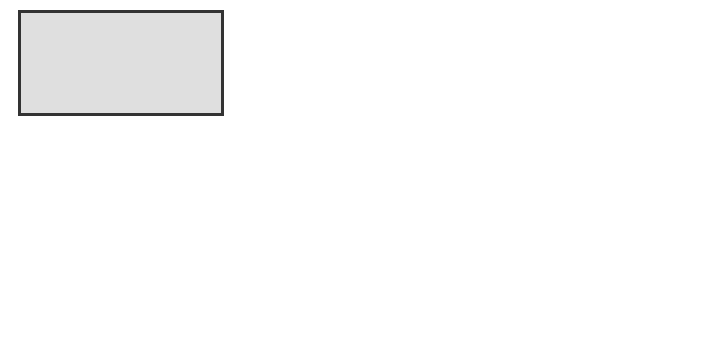
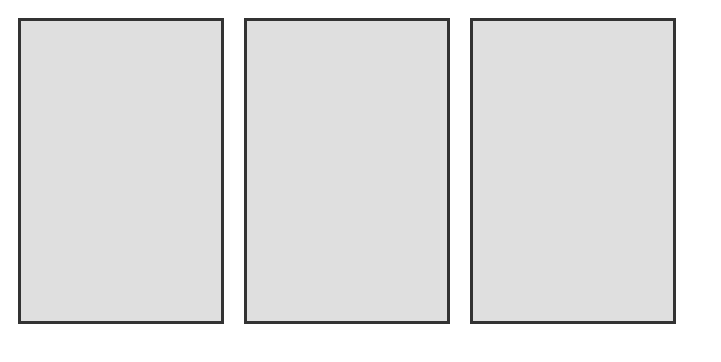
Before and after one commit to Emilymatoke/CSS, a plain HTML site: page flex index.html in a window 1280 px wide. Shown: the whole page, without its empty margins (0-721 px from the left). Drawn offline with Linux system fonts and the light colour scheme.

Commit message:
Changes made to flexbox

```diff
--- a/flex index.html
+++ b/flex index.html
@@ -7,7 +7,12 @@
     <link rel="stylesheet" href="style2.css">
 </head>
 <body>
-    <div class="flexbox-container"></div>
+    <div class="flexbox-container">
        <div class="flexbox-item flexbox-item-1"></div>
+       <div class="flexbox-item flexbox-item-2"></div>
+       <div class="flexbox-item flexbox-item-3"></div>
+
+    </div>
+
 </body>
 </html>
--- a/style2.css
+++ b/style2.css
@@ -1,5 +1,5 @@
-.flebox-container {
-
+.flexbox-container {
+   display: flex;
 }
 
 .flexbox-item {
```
